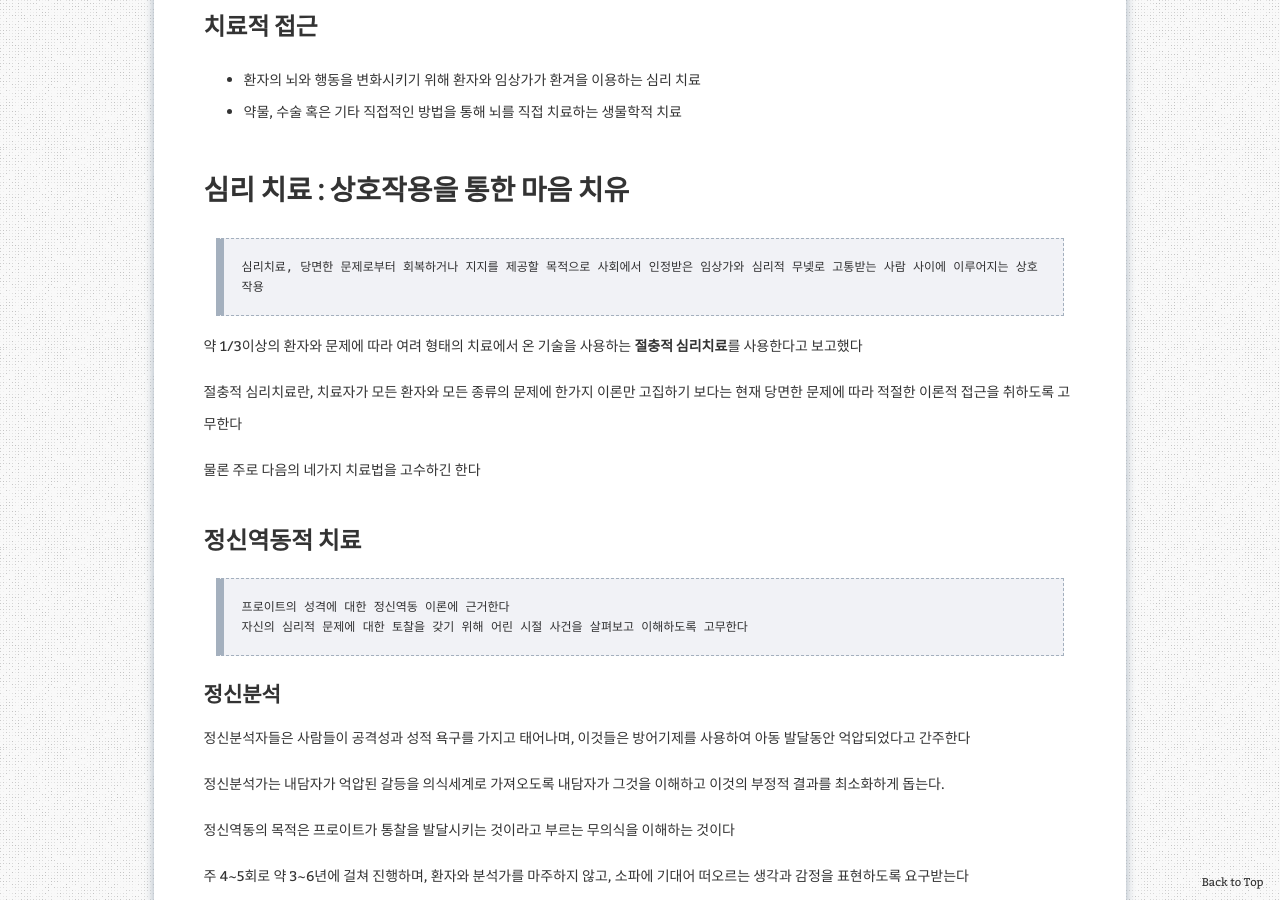
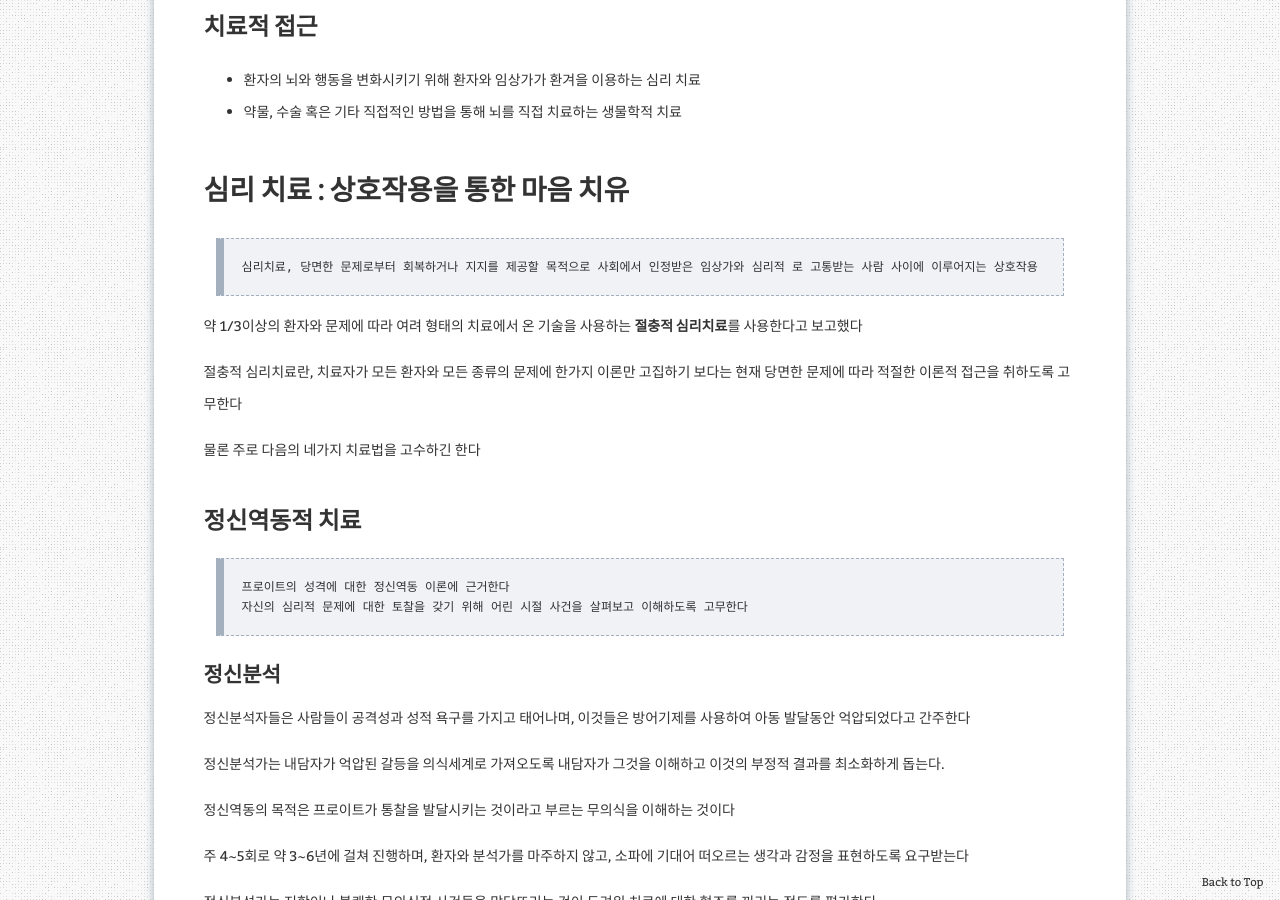
Before and after one commit to aristohyun/aristohyun.github.io, a Jekyll site: the page built from _posts/2021-12-14-psychology_15.md, in a window 1280 px wide and 900 px high, scrolled down 2051 px. Built offline with Jekyll 4.4.1, drawn with Linux system fonts in a browser that asks for light colours; comment, search, counter and statistics services are not loaded; some of the changed text lies outside the part shown.

Commit message:
Update 2021-12-14-psychology_15.md

```diff
--- a/_posts/2021-12-14-psychology_15.md
+++ b/_posts/2021-12-14-psychology_15.md
@@ -34,7 +34,7 @@ redirect_from:
 
 # 심리 치료 : 상호작용을 통한 마음 치유
 
-> 심리치료, 당면한 문제로부터 회복하거나 지지를 제공할 목적으로 사회에서 인정받은 임상가와 심리적 무넺로 고통받는 사람 사이에 이루어지는 상호작용
+> 심리치료, 당면한 문제로부터 회복하거나 지지를 제공할 목적으로 사회에서 인정받은 임상가와 심리적 로 고통받는 사람 사이에 이루어지는 상호작용
 
 약 1/3이상의 환자와 문제에 따라 여려 형태의 치료에서 온 기술을 사용하는 **절충적 심리치료**를 사용한다고 보고했다
 
@@ -303,8 +303,8 @@ MAOI, 심환계 우울제, 선택적 세로토닌 재흡수 억제제
 
 | 장애 | 치료 | 결과 |
 |:-----|:-----|:-----|
-|우울 | 인지행동치료 | 심리치료 == 약물  <br\>  심리치료 + 약물 > 각각 치료 |
-| 공황장애 | 인지행동치료 | 심리치료 > 추후 회귀에서 약물  <br/>  심리치료 == 종료시 약물 <br\>  심리치료 + 약물 > 위약 |
+|우울 | 인지행동치료 | 심리치료 == 약물  <br/>  심리치료 + 약물 > 각각 치료 |
+| 공황장애 | 인지행동치료 | 심리치료 > 추후 회귀에서 약물  <br/>  심리치료 == 종료시 약물 <br/>  심리치료 + 약물 > 위약 |
 | 외상후 스트레스 장애 | 인지행동치료 | 심리치료 > 현재 중심치료 |
 | 투렛 장애 | 습관반전훈련 | 심리치료 > 지지치료 |
 | 불면증 | 인지행동치료 | 심리치료 > 약물/위약 |
```
